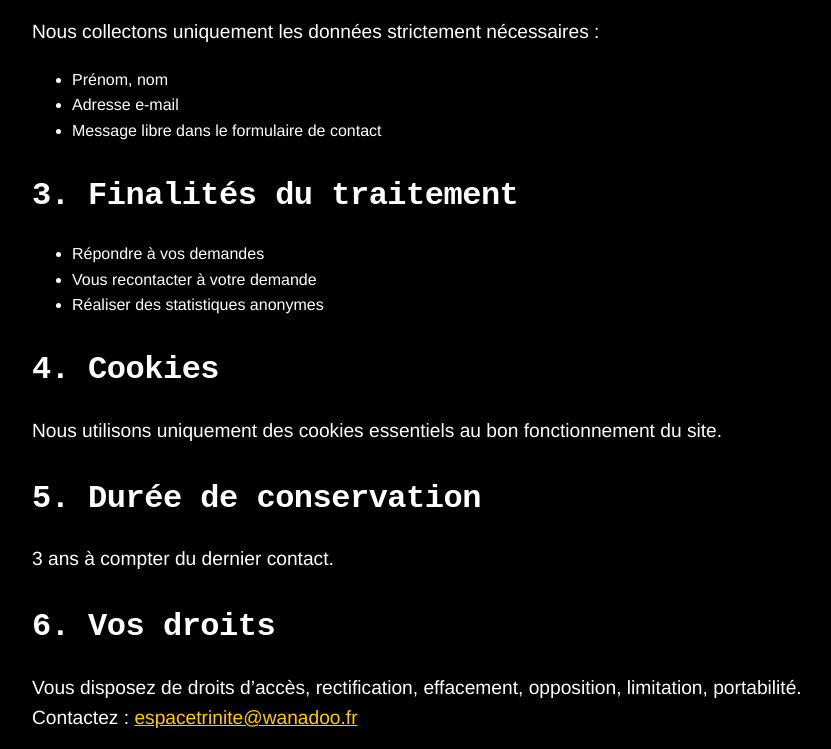
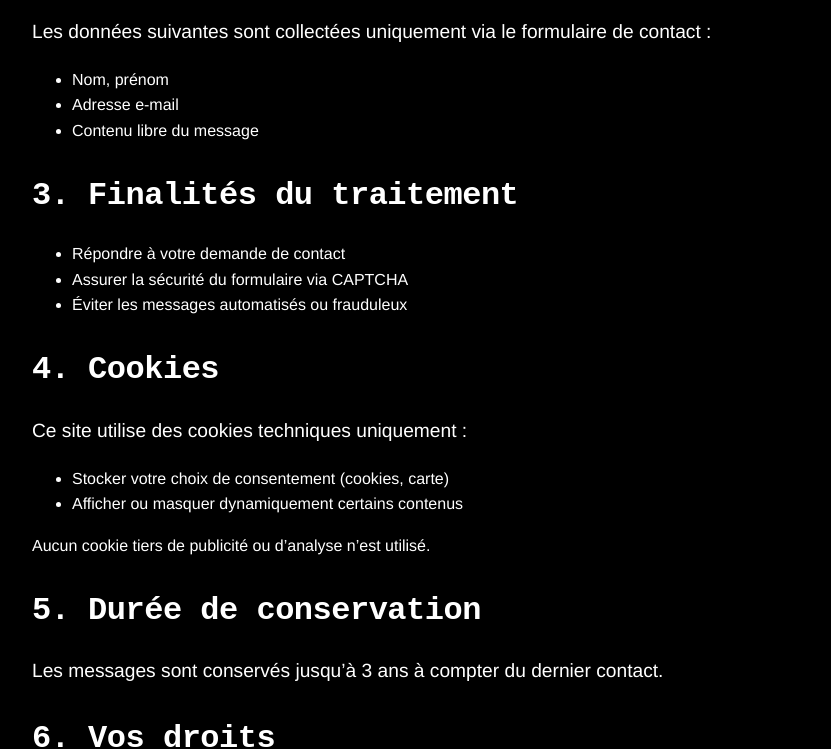
Before and after one commit to espacetrinite/site-internet, a website: page confidentialite.html in a window 1280 px wide. Shown: the part 544-1293 px from the top of the page, without its empty margins (68-899 px from the left). Drawn offline with Linux system fonts and the light colour scheme.

Commit message:
Update confidentialite.html

```diff
--- a/confidentialite.html
+++ b/confidentialite.html
@@ -104,7 +104,7 @@
 
       <header>
         <h1 id="confidentialite-title">🛡️ Politique de confidentialité</h1>
-        <p><strong>Dernière mise à jour :</strong> 01 juillet 2025</p>
+        <p><strong>Dernière mise à jour :</strong> 16 juillet 2025</p>
       </header>
 
       <article>
@@ -116,28 +116,35 @@
         </address>
 
         <h2>2. Données collectées</h2>
-        <p>Nous collectons uniquement les données strictement nécessaires :</p>
+        <p>Les données suivantes sont collectées uniquement via le formulaire de contact :</p>
         <ul>
-          <li>Prénom, nom</li>
+          <li>Nom, prénom</li>
           <li>Adresse e-mail</li>
-          <li>Message libre dans le formulaire de contact</li>
+          <li>Contenu libre du message</li>
         </ul>
 
         <h2>3. Finalités du traitement</h2>
         <ul>
-          <li>Répondre à vos demandes</li>
-          <li>Vous recontacter à votre demande</li>
-          <li>Réaliser des statistiques anonymes</li>
+          <li>Répondre à votre demande de contact</li>
+          <li>Assurer la sécurité du formulaire via CAPTCHA</li>
+          <li>Éviter les messages automatisés ou frauduleux</li>
         </ul>
 
         <h2>4. Cookies</h2>
-        <p>Nous utilisons uniquement des cookies essentiels au bon fonctionnement du site.</p>
+        <p>
+          Ce site utilise des cookies techniques uniquement :
+          <ul>
+            <li>Stocker votre choix de consentement (cookies, carte)</li>
+            <li>Afficher ou masquer dynamiquement certains contenus</li>
+          </ul>
+          Aucun cookie tiers de publicité ou d’analyse n’est utilisé.
+        </p>
 
         <h2>5. Durée de conservation</h2>
-        <p>3 ans à compter du dernier contact.</p>
+        <p>Les messages sont conservés jusqu’à 3 ans à compter du dernier contact.</p>
 
         <h2>6. Vos droits</h2>
-        <p>Vous disposez de droits d’accès, rectification, effacement, opposition, limitation, portabilité. Contactez : <a href="mailto:espacetrinite@wanadoo.fr">espacetrinite@wanadoo.fr</a></p>
+        <p>Vous disposez d’un droit d’accès, de rectification, de suppression, d’opposition et de portabilité. Contactez : <a href="mailto:espacetrinite@wanadoo.fr">espacetrinite@wanadoo.fr</a></p>
       </article>
 
     </div>
```
